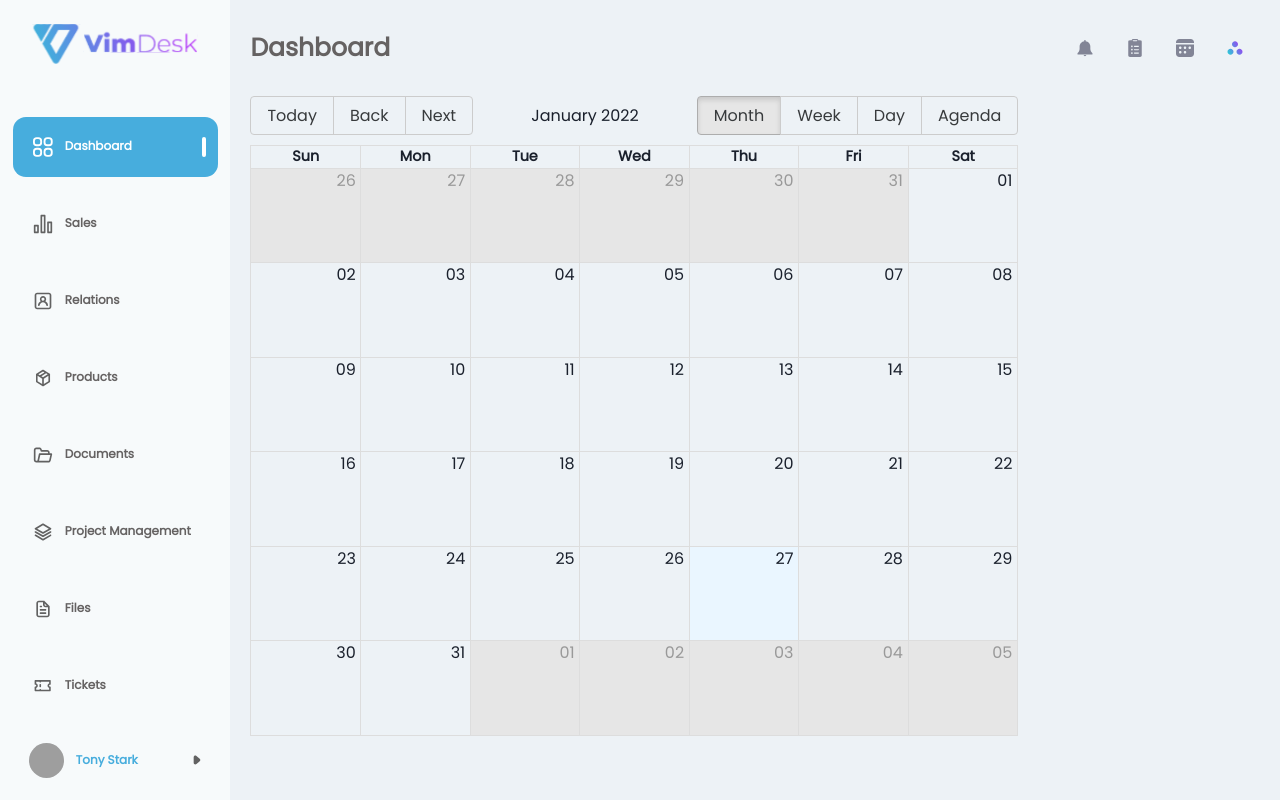
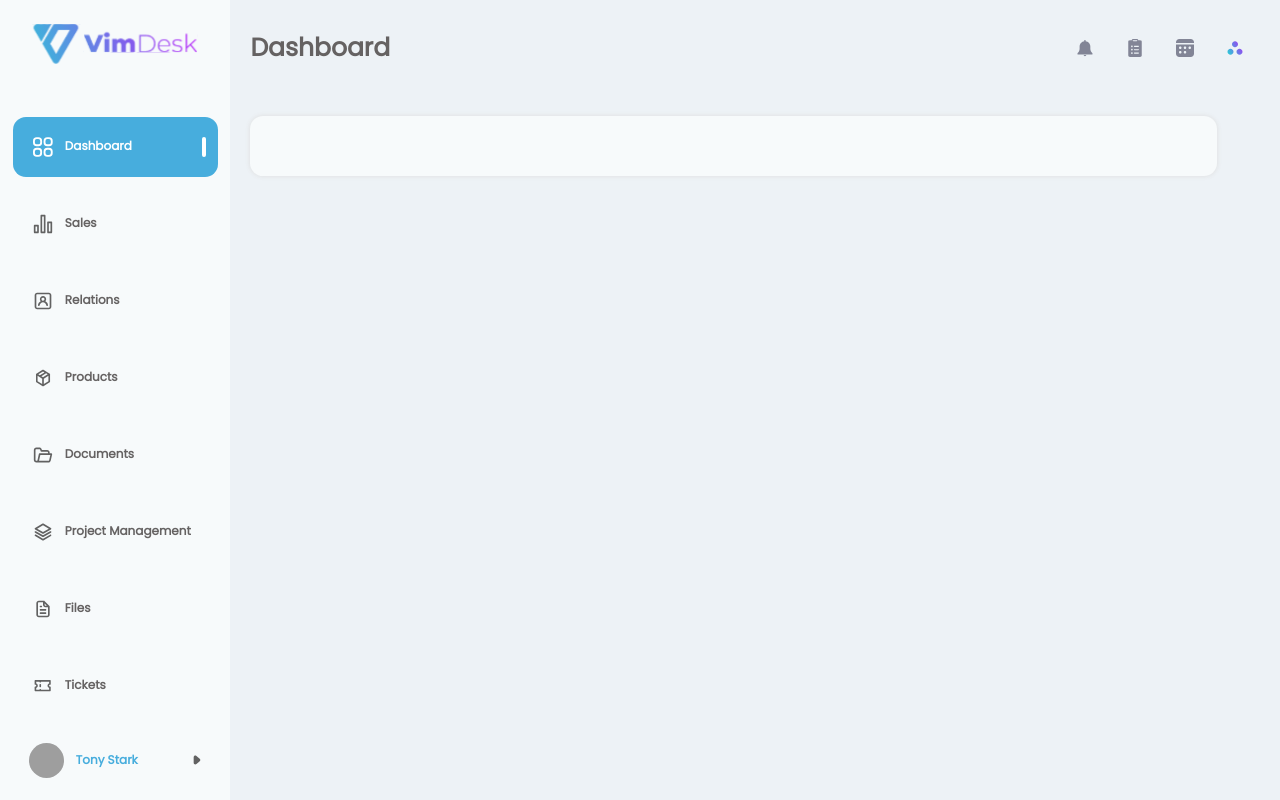
Before and after one commit to kin-mynthone/vimdesk_nextjs, a Next.js app: page /reminders in a window 1280 px wide. Built offline with nearby package versions, Linux system fonts and the light colour scheme; grey boxes are pictures that could not be loaded.

Commit message:
change shadow from #CCCCCC to #DDDDDD

```diff
--- a/constants/components/kanban/column.js
+++ b/constants/components/kanban/column.js
@@ -20,7 +20,7 @@ const Column = ({ column, tasks }) => {
         alignItems={"center"}
         backgroundColor={"#F7FAFB"}
         style={{
-          boxShadow: "0px 0px 5px 0px #CCCCCC",
+          boxShadow: "0px 0px 5px 0px #DDDDDD",
         }}
       >
         <Box
--- a/constants/components/kanban/task.js
+++ b/constants/components/kanban/task.js
@@ -24,7 +24,7 @@ const MyTask = ({ task, index }) => {
             marginBottom={"20px"}
             backgroundColor={"#F7FAFB"}
             style={{
-              boxShadow: "0px 0px 5px 0px #CCCCCC",
+              boxShadow: "0px 0px 5px 0px #DDDDDD",
             }}
           >
             <Flex flexDirection={"row"}>
--- a/pages/reminders/index.js
+++ b/pages/reminders/index.js
@@ -13,12 +13,13 @@ import {
   Spacer,
   Text,
   VStack,
+  Hide,
 } from "@chakra-ui/react";
 
 import { signInInputStore, navigationBarStore } from "../../stores/index";
 
 import { Calendar, momentLocalizer } from "react-big-calendar";
-import moment from "moment";
+//import moment from "moment";
 import "react-big-calendar/lib/css/react-big-calendar.css";
 
 export default function Reminders() {
@@ -31,26 +32,68 @@ export default function Reminders() {
   useEffect(() => {
     setIsCredentialValid(true);
   });
-  const localizer = momentLocalizer(moment);
+  //const localizer = momentLocalizer(moment);
+
+  const QuickView = () => {
+    return (
+      <Flex
+        alignItems={"stretch"}
+        flexDirection={"row"}
+        padding={"30px"}
+        flex={1}
+        borderRadius={13}
+        height={"100%"}
+        marginRight={"30px"}
+        bgColor={"vimdesk_bg"}
+        style={{
+          boxShadow: "0px 0px 5px 0px #DDDDDD",
+        }}
+      ></Flex>
+    );
+  };
+
+  const MyCalendar = () => {
+    return (
+      <Flex
+        alignItems={"stretch"}
+        flexDirection={"row"}
+        padding={"30px"}
+        height={"100%"}
+        borderRadius={13}
+        bgColor={"vimdesk_bg"}
+        style={{
+          boxShadow: "0px 0px 5px 0px #DDDDDD",
+        }}
+      >
+        <Calendar
+          localizer={localizer}
+          defaultDate={new Date()}
+          startAccessor="start"
+          endAccessor="end"
+          components={{
+            toolbar: Hide,
+          }}
+          // events={this.state.events}
+          style={{ height: "70vh", width: width * 0.55 }}
+        />
+      </Flex>
+    );
+  };
   return (
     <Flex
-      alignItems={"stretch"}
-      flexDirection={"column"}
-      paddingX={"20px"}
+      flexDirection={"row"}
+      padding={"20px"}
+      width={"100%"}
+      alignItems={"center"}
+      justifyContent={"space-between"}
       bgColor={"vimdesk_main_bg"}
       maxWidth={width * 0.81}
       style={{
         overflow: "auto",
       }}
     >
-      <Calendar
-        localizer={localizer}
-        defaultDate={new Date()}
-        startAccessor="start"
-        endAccessor="end"
-        // events={this.state.events}
-        style={{ height: "80vh", width: width * 0.6 }}
-      />
+      <QuickView />
+      {/* <MyCalendar /> */}
     </Flex>
   );
 }
```
